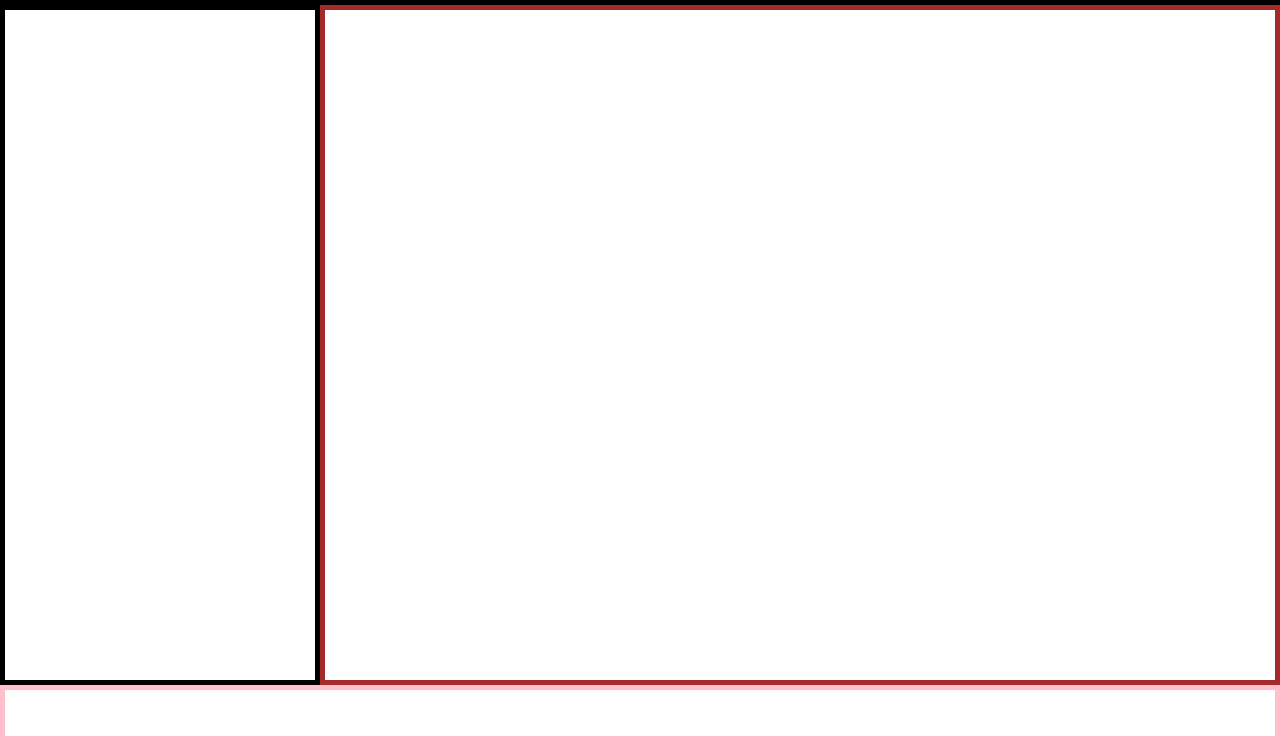
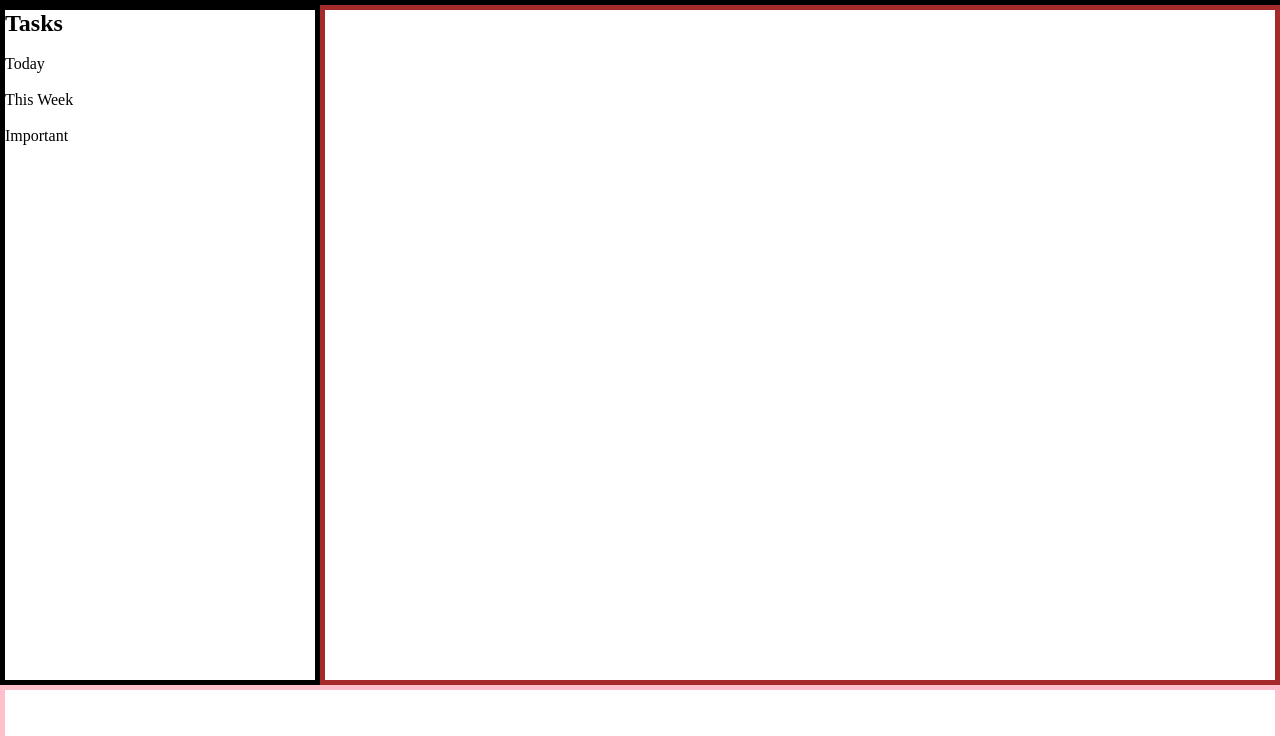
Before and after one commit to ceejpineda/To-Do-List, a website built with webpack: page dist/index.html in a window 1280 px wide. Shown: the part 59-800 px from the top of the page. Built offline with nearby package versions, Linux system fonts and the light colour scheme.

Commit message:
added sidebar logic and content

```diff
--- a/src/index.js
+++ b/src/index.js
@@ -1,4 +1,6 @@
 import layout from "./modules/layout";
+import events from "./modules/events"
 import './style.css';
 
 layout.loadPageLayOut();
+events.sideBarEvent();
--- /dev/null
+++ b/src/modules/events.js
@@ -0,0 +1,24 @@
+import layout from "./layout";
+import sidebar from "./sidebar";
+
+const events = (()=>{
+
+    const sideBarEvent = () =>{
+        const burger = document.querySelector('.burger');
+        const body = document.querySelector('.body');
+        burger.addEventListener('click', ()=>{
+            const sideBar = document.getElementById('sidebar');
+            if(sideBar !== null){
+                body.removeChild(sideBar);
+            }else{
+                body.appendChild(layout.sideBar())
+                sidebar.initializeSidebar();
+            }
+        });
+    }
+
+    return {sideBarEvent};
+
+})();
+
+export default events;
--- a/src/modules/layout.js
+++ b/src/modules/layout.js
@@ -1,3 +1,5 @@
+import sidebar from "./sidebar";
+
 const layout = (()=>{
 
     const loadPageLayOut = () => {
@@ -5,6 +7,7 @@ const layout = (()=>{
         page.appendChild(header());
         page.appendChild(body());
         page.appendChild(footer());
+        sidebar.initializeSidebar();
     }
 
     const header = () =>{
@@ -34,8 +37,8 @@ const layout = (()=>{
         const bodyContainer = document.createElement('div');
         bodyContainer.classList.add('body');
 
+        bodyContainer.appendChild(mainContent());
         bodyContainer.appendChild(sideBar());
-        bodyContainer.appendChild(mainContent());
 
         return bodyContainer;
     }
@@ -43,6 +46,7 @@ const layout = (()=>{
     const sideBar = () =>{
         const sideBarContainer = document.createElement('div');
         sideBarContainer.classList.add('sidebar');
+        sideBarContainer.id = 'sidebar'
 
         return sideBarContainer;
     }
@@ -60,10 +64,7 @@ const layout = (()=>{
         return footerContainer;
     }
 
-
-
-
-    return {loadPageLayOut}
+    return {loadPageLayOut,body, sideBar}
 
 })();
 
--- /dev/null
+++ b/src/modules/sidebar.js
@@ -0,0 +1,39 @@
+const sidebar = (()=>{
+
+    const initializeSidebar = () =>{
+        const sidebar = document.getElementById('sidebar')
+
+        const h2Tasks = document.createElement('h2');
+        h2Tasks.innerText = 'Tasks';
+
+        const todayTile = document.createElement('div');
+        const todayIcon = document.createElement('img');
+        const todayName = document.createElement('p');
+        todayName.innerText = 'Today';
+        todayTile.appendChild(todayIcon);
+        todayTile.appendChild(todayName);
+
+        const sevenTile = document.createElement('div');
+        const sevenIcon = document.createElement('img');
+        const sevenName = document.createElement('p');
+        sevenName.innerText = 'This Week';
+        sevenTile.appendChild(sevenIcon);
+        sevenTile.appendChild(sevenName);
+
+        const importantTile = document.createElement('div');
+        const importantIcon = document.createElement('img');
+        const importantName = document.createElement('p');
+        importantName.innerText = 'Important';
+        importantTile.appendChild(importantIcon);
+        importantTile.appendChild(importantName);
+
+        sidebar.appendChild(h2Tasks);
+        sidebar.appendChild(todayTile);
+        sidebar.appendChild(sevenTile);
+        sidebar.appendChild(importantTile);
+    }
+
+    return {initializeSidebar}
+})();
+
+export default sidebar;
--- a/src/style.css
+++ b/src/style.css
@@ -24,7 +24,7 @@ body{
 }
 .body{
     display: flex;
-    flex-direction: row;
+    flex-direction: row-reverse;
     flex-grow: 1;
 }
 .sidebar{
@@ -38,7 +38,7 @@ body{
 .content{
     display: flex;
     flex-grow: 1;
-    width: 75vw;
+    min-width: 75vw;
     height: 85vh;
     border: thick solid brown;
 }
```
Also changed, not shown: dist/main.js.
